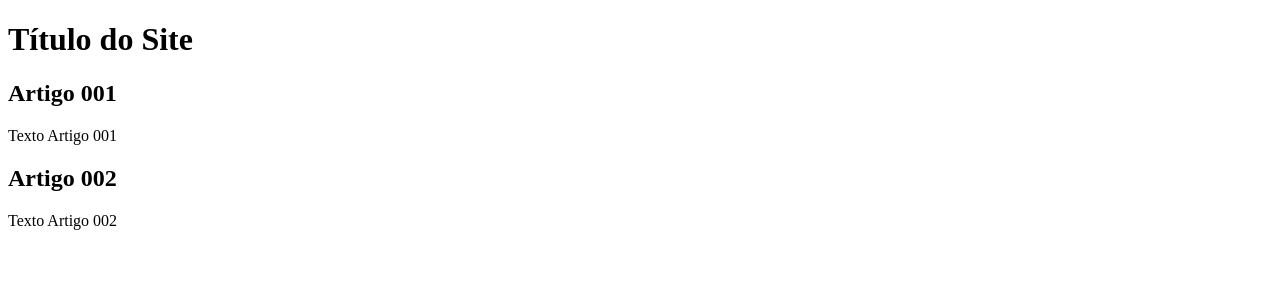
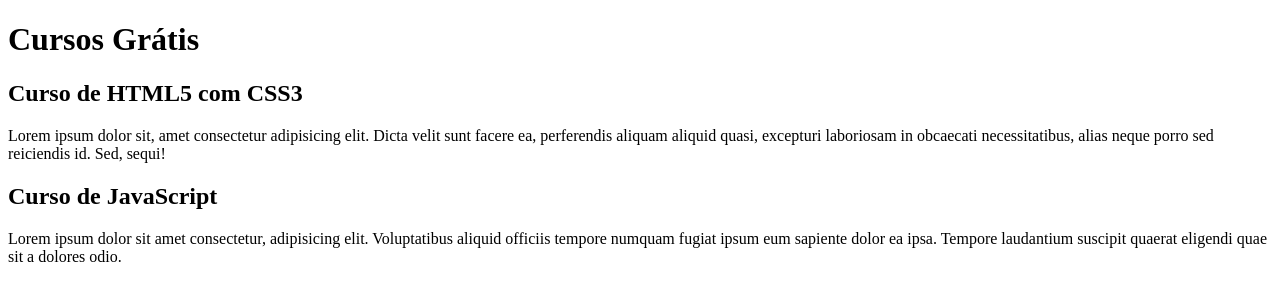
Before and after one commit to GuilhermeKAC/projeto-site, a plain HTML site: page index.html in a window 1280 px wide. Drawn offline with Linux system fonts and the light colour scheme.

Commit message:
comecei a escrever o conteudo

```diff
--- a/index.html
+++ b/index.html
@@ -8,14 +8,14 @@
     <body>
         <main>
             <header>
-                <h1>Título do Site</h1>
+                <h1>Cursos Grátis</h1>
                 <article>
-                    <h2>Artigo 001</h2>
-                    <p>Texto Artigo 001</p>
+                    <h2>Curso de HTML5 com CSS3</h2>
+                    <p>Lorem ipsum dolor sit, amet consectetur adipisicing elit. Dicta velit sunt facere ea, perferendis aliquam aliquid quasi, excepturi laboriosam in obcaecati necessitatibus, alias neque porro sed reiciendis id. Sed, sequi!</p>
                 </article>
                 <article>
-                    <h2>Artigo 002</h2>
-                    <p>Texto Artigo 002</p>
+                    <h2>Curso de JavaScript</h2>
+                    <p>Lorem ipsum dolor sit amet consectetur, adipisicing elit. Voluptatibus aliquid officiis tempore numquam fugiat ipsum eum sapiente dolor ea ipsa. Tempore laudantium suscipit quaerat eligendi quae sit a dolores odio.</p>
                 </article>
             </header>
         </main>
```
